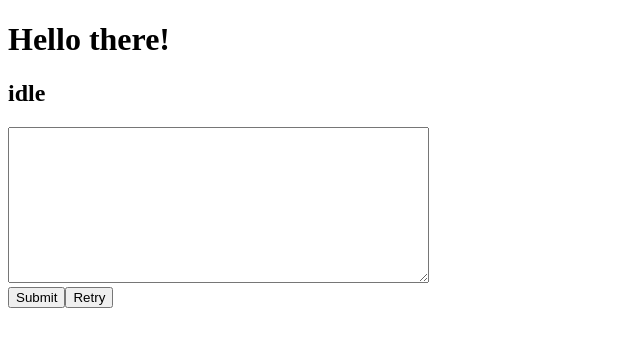
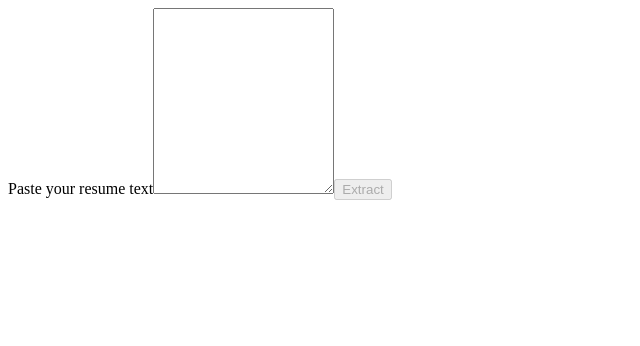
Before and after one commit to NaveenManjappa/resume-parser-ui, an Angular app: page / in a window 1280 px wide. Shown: the top 346 px of the page, without its empty margins (0-640 px from the left). Built offline with nearby package versions, Linux system fonts and the light colour scheme.

Commit message:
Add resume input and loading components with form validation

```diff
--- a/src/app/app.html
+++ b/src/app/app.html
@@ -1,6 +1,26 @@
-<h1>Hello there!</h1>
-<h2>{{ extractionState().status }}</h2>
-<textarea name="resumeText" id="resumeText" rows="10" cols="50" [(ngModel)]="resumeText"></textarea>
-<br />
-<button (click)="extract('test')">Submit</button>
-<button (click)="retry()">Retry</button>
+@switch (extractionState().status) {
+
+  @case ('idle') {
+    <app-resume-input (extract)="extract($event)"></app-resume-input>
+  }
+
+  @case ('loading') {
+    @let state = extractionState();
+    @if(state.status === 'loading'){
+    <app-loading [startedAt]="state.startedAt"></app-loading>
+    }
+  }
+
+  @case('error'){
+
+  }
+
+  @case ('success') {
+    @let state = extractionState();
+    @if(state.status === 'success'){
+      <p>{{stringify(state.data)}}</p>
+    }
+
+  }
+
+}
--- a/src/app/app.ts
+++ b/src/app/app.ts
@@ -4,10 +4,12 @@ import { ExtractionState } from './models/state.types';
 import { ExtractionService } from './extraction';
 import { FormsModule } from '@angular/forms';
 import { takeUntilDestroyed } from '@angular/core/rxjs-interop';
+import { ResumeInput } from "./resume-input/resume-input";
+import { Loading } from './loading/loading';
 
 @Component({
   selector: 'app-root',
-  imports: [FormsModule],
+  imports: [FormsModule, ResumeInput,Loading],
   templateUrl: './app.html',
   styleUrl: './app.css',
   changeDetection:ChangeDetectionStrategy.OnPush
@@ -34,4 +36,8 @@ export class AppComponent {
     }
   }
 
+   stringify(value: unknown): string {
+    return JSON.stringify(value, null, 2);
+  }
+
 }
--- /dev/null
+++ b/src/app/loading/loading.css
@@ -0,0 +1,22 @@
+.loading-container {
+  display: flex;
+  flex-direction: column;
+  align-items: center;
+  gap: 1rem;
+  padding: 2rem;
+}
+
+.spinner {
+  width: 40px;
+  height: 40px;
+  border: 4px solid #ddd;
+  border-top-color: #333;
+  border-radius: 50%;
+  animation: spin 1s linear infinite;
+}
+
+@keyframes spin {
+  to {
+    transform: rotate(360deg);
+  }
+}
--- /dev/null
+++ b/src/app/loading/loading.html
@@ -0,0 +1,4 @@
+<div class="loading-container">
+  <div class="spinner"></div>
+  <p>{{message()}}</p>
+</div>
--- /dev/null
+++ b/src/app/loading/loading.ts
@@ -0,0 +1,33 @@
+import { ChangeDetectionStrategy, Component, computed, DestroyRef, inject, input, signal } from '@angular/core';
+
+@Component({
+  selector: 'app-loading',
+  imports: [],
+  templateUrl: './loading.html',
+  styleUrl: './loading.css',
+  changeDetection:ChangeDetectionStrategy.OnPush
+})
+export class Loading {
+  readonly startedAt = input.required<number>();
+  private elapsed = signal(0);
+
+  constructor() {
+    const intervalId = setInterval(() => {
+      this.elapsed.set(Date.now() - this.startedAt());
+    },250);
+    inject(DestroyRef).onDestroy(() => clearInterval(intervalId));
+}
+
+  readonly message = computed(() => {
+    const seconds = this.elapsed() / 1000;
+    if (seconds < 2) {
+      return 'Extracting ...';
+    } else if (seconds < 5) {
+      return 'Waking up the server...';
+    } else {
+      return 'Almost there - first request take take a few seconds...';
+    }
+  });
+
+
+}
--- a/src/app/models/extraction.types.ts
+++ b/src/app/models/extraction.types.ts
@@ -20,3 +20,6 @@ export interface ExtractResponse {
   profile:CandidateProfile;
   metadata:ExtractionMetadata;
 }
+
+export const RESUME_TEXT_MIN=100;
+export const RESUME_TEXT_MAX=20000;
--- /dev/null
+++ b/src/app/resume-input/resume-input.html
@@ -0,0 +1,16 @@
+<form [formGroup]="form" (ngSubmit)="onSubmit()">
+  <label for="resume-text">Paste your resume text</label>
+  <textarea
+    id="resume-text"
+    formControlName="resumeText"
+    rows="12"
+    [attr.aria-invalid]="showError() ? 'true' : null"
+    [attr.aria-describedby]="showError() ? 'resume-text-error' : null"
+  ></textarea>
+  @if (showError()) {
+    <p id="resume-text-error" role="alert">
+      Please paste between {{ minLength }} and {{ maxLength }} characters.
+    </p>
+  }
+  <button type="submit" [disabled]="form.invalid">Extract</button>
+</form>
--- /dev/null
+++ b/src/app/resume-input/resume-input.ts
@@ -0,0 +1,34 @@
+import { ChangeDetectionStrategy, Component, inject, output } from '@angular/core';
+import { FormBuilder, ReactiveFormsModule, Validators } from '@angular/forms';
+import { RESUME_TEXT_MAX, RESUME_TEXT_MIN } from '../models/extraction.types';
+
+@Component({
+  selector: 'app-resume-input',
+  imports: [ReactiveFormsModule],
+  templateUrl: './resume-input.html',
+  styleUrl: './resume-input.css',
+  changeDetection:ChangeDetectionStrategy.OnPush
+})
+export class ResumeInput {
+  private fb = inject(FormBuilder);
+  readonly extract = output<string>();
+  readonly minLength = RESUME_TEXT_MIN;
+  readonly maxLength = RESUME_TEXT_MAX;
+
+  readonly form = this.fb.group({
+    resumeText: ['',[
+      Validators.required,
+      Validators.minLength(RESUME_TEXT_MIN),
+      Validators.maxLength(RESUME_TEXT_MAX)
+    ]]
+  });
+
+  showError = () => {
+    const control = this.form.controls.resumeText;
+    return control.invalid && (control.dirty || control.touched);
+  }
+  onSubmit(){
+    if(this.form.invalid) return;
+    this.extract.emit(this.form.controls.resumeText.value ?? '');
+  }
+}
```
Also changed, not shown: src/app/resume-input/resume-input.css (added), 2 other files (tests, documents, lock files or other folders).
